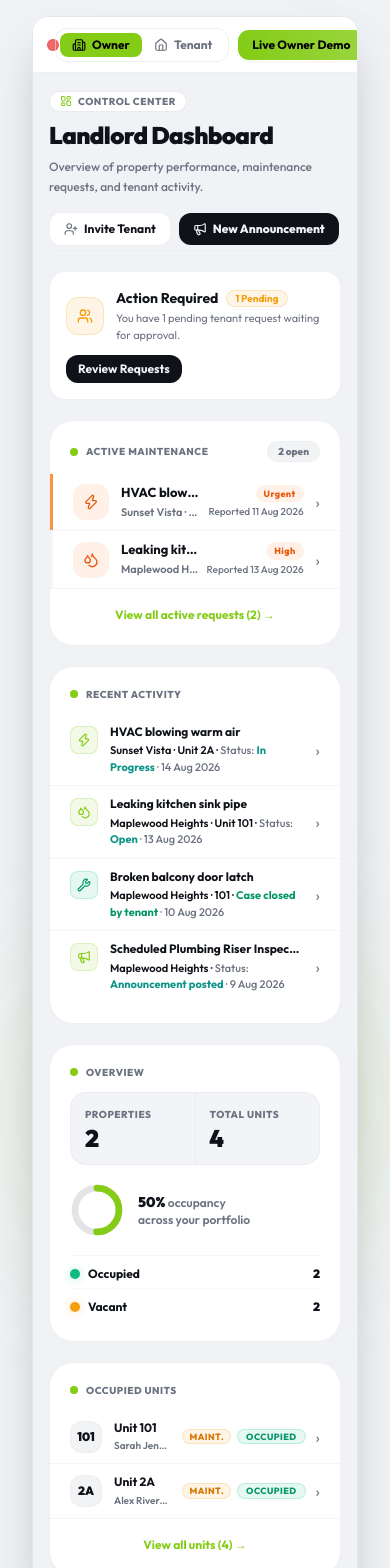
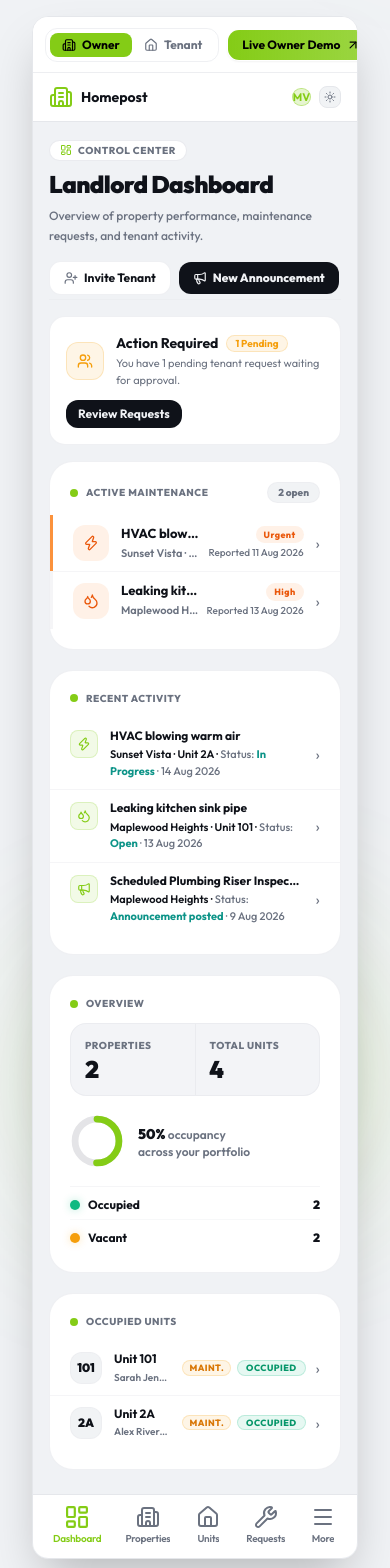
Before and after one commit to Arsa-1109/homepost, a Next.js app in the folder frontend/: page / in a window 390 px wide. Shown: the part 2740-4308 px from the top of the page. Built offline with nearby package versions, Linux system fonts and the light colour scheme.

Commit message:
fix(demo): mobile phone navigation, zero-scroll aspect ratio, and settings removal

```diff
--- a/frontend/src/components/DemoDashboard.tsx
+++ b/frontend/src/components/DemoDashboard.tsx
@@ -30,13 +30,13 @@ export function DemoDashboard({ role = "owner", onLaunchDemo }: DemoDashboardPro
   const [activeTenantTab, setActiveTenantTab] = useState("home");
 
   return (
-    <div className="w-full max-w-5xl mx-auto rounded-2xl md:rounded-3xl shadow-2xl overflow-hidden flex flex-col border border-border solid-panel relative bg-card transition-all duration-300">
+    <div className="w-full max-w-6xl mx-auto rounded-2xl md:rounded-3xl shadow-2xl overflow-hidden flex flex-col border border-border solid-panel relative bg-card transition-all duration-300">
 
       {/* Top Interactive Browser Chrome Bar */}
-      <div className="h-14 md:h-16 border-b border-border/70 flex items-center justify-between px-3.5 sm:px-6 bg-[rgb(var(--ml-bg-secondary))] z-20 gap-2 sm:gap-4">
+      <div className="h-14 md:h-16 border-b border-border/70 flex items-center justify-between px-3 sm:px-6 bg-[rgb(var(--ml-bg-secondary))] z-20 gap-2 sm:gap-4">
 
-        {/* Left: Window Controls + Live Breadcrumb */}
-        <div className="flex items-center gap-2.5 sm:gap-3.5 min-w-0">
+        {/* Left: Window Controls + Live Breadcrumb (Desktop Only) */}
+        <div className="hidden sm:flex items-center gap-2.5 sm:gap-3.5 min-w-0">
           <div className="flex items-center gap-1.5 shrink-0">
             <span className="w-3 h-3 rounded-full bg-red-500/80 border border-red-600/30 inline-block" />
             <span className="w-3 h-3 rounded-full bg-amber-500/80 border border-amber-600/30 inline-block" />
@@ -103,7 +103,7 @@ export function DemoDashboard({ role = "owner", onLaunchDemo }: DemoDashboardPro
       </div>
 
       {/* Main Interactive Stage with Animated Role Transitions */}
-      <div className="relative min-h-[580px] flex flex-col bg-[rgb(var(--ml-bg-primary))] overflow-hidden">
+      <div className="relative flex flex-col bg-[rgb(var(--ml-bg-primary))] overflow-hidden">
         <AnimatePresence mode="wait">
           {selectedRole === "owner" ? (
             /* ===============================================================
@@ -115,7 +115,7 @@ export function DemoDashboard({ role = "owner", onLaunchDemo }: DemoDashboardPro
               animate={{ opacity: 1, scale: 1, y: 0 }}
               exit={{ opacity: 0, scale: 0.98, y: -8 }}
               transition={{ duration: 0.3, ease: [0.16, 1, 0.3, 1] }}
-              className="flex flex-1 overflow-hidden"
+              className="flex flex-1 w-full overflow-hidden"
             >
               <DemoLandlordView
                 isSidebarCollapsed={isSidebarCollapsed}
--- a/frontend/src/components/demo/DemoLandlordView.tsx
+++ b/frontend/src/components/demo/DemoLandlordView.tsx
@@ -1,15 +1,19 @@
 "use client";
 
+import { useState } from "react";
 import {
   Building2,
   ChevronLeft,
   ChevronRight,
   LayoutDashboard,
   Megaphone,
+  Menu,
   Sun,
   UserPlus,
   Users,
+  X,
 } from "lucide-react";
+import { AnimatePresence, motion } from "framer-motion";
 import { cn } from "@/lib/utils";
 import {
   LANDLORD_ACTIVE_REQUESTS,
@@ -36,11 +40,12 @@ export function DemoLandlordView({
   onSelectTab,
   onLaunchDemo,
 }: DemoLandlordViewProps) {
+  const [isMoreOpen, setIsMoreOpen] = useState(false);
   const strokeDashoffset =
     RING_CIRCUMFERENCE - (OCCUPANCY_PERCENT / 100) * RING_CIRCUMFERENCE;
 
   return (
-    <>
+    <div className="relative w-full flex flex-1 overflow-hidden">
       {/* Collapsible Sidebar (reproduced from landlord/layout.tsx) */}
       <aside className={cn(
         "hidden md:flex flex-col border-r border-border bg-[rgb(var(--ml-bg-secondary))] transition-all duration-300 shrink-0 relative select-none",
@@ -103,9 +108,9 @@ export function DemoLandlordView({
       </aside>
 
       {/* Main Landlord Content View */}
-      <div className="flex-1 flex flex-col min-w-0 overflow-y-auto bg-[rgb(var(--ml-bg-primary))]">
+      <div className="flex-1 flex flex-col min-w-0 bg-[rgb(var(--ml-bg-primary))]">
         {/* Desktop Top Header Bar (from landlord/layout.tsx header) */}
-        <header className="h-14 items-center justify-between px-6 border-b border-border bg-[rgb(var(--ml-bg-secondary))] hidden md:flex sticky top-0 z-10">
+        <header className="h-14 items-center justify-between px-6 border-b border-border bg-[rgb(var(--ml-bg-secondary))] hidden md:flex sticky top-0 z-10 shrink-0">
           <div className="font-bold text-base text-[rgb(var(--ml-text-primary))] capitalize">
             {activeTab}
           </div>
@@ -119,8 +124,24 @@ export function DemoLandlordView({
           </div>
         </header>
 
+        {/* Mobile Top Header Bar (from landlord/layout.tsx mobile header) */}
+        <header className="md:hidden flex items-center justify-between px-4 py-3 border-b border-border bg-[rgb(var(--ml-bg-secondary))] sticky top-0 z-10">
+          <div className="flex items-center gap-2 text-sm font-bold text-[rgb(var(--ml-text-primary))]">
+            <Building2 className="size-4.5 text-[rgb(var(--ml-accent))]" />
+            <span>Homepost</span>
+          </div>
+          <div className="flex gap-2 items-center">
+            <div className="w-6.5 h-6.5 rounded-full bg-[rgb(var(--ml-accent))]/20 text-[rgb(var(--ml-accent))] border border-[rgb(var(--ml-accent))]/40 flex items-center justify-center text-[11px] font-bold">
+              MV
+            </div>
+            <div className="p-1 rounded-lg border border-border bg-[rgb(var(--ml-bg-tertiary))] text-[rgb(var(--ml-text-secondary))]">
+              <Sun className="w-3 h-3" />
+            </div>
+          </div>
+        </header>
+
         {/* Dashboard Inner Body (DashboardHeader + Action Banner + Bento Grid) */}
-        <div className="p-4 sm:p-6 lg:p-7 flex flex-col gap-5 max-w-7xl mx-auto w-full">
+        <div className="p-4 sm:p-5 lg:p-6 flex flex-col gap-4 max-w-7xl mx-auto w-full pb-6">
 
           {/* Dashboard Header (from DashboardHeader.tsx) */}
           <div className="flex flex-col md:flex-row md:items-end justify-between gap-4 pb-1 border-b border-border/40">
@@ -233,14 +254,6 @@ export function DemoLandlordView({
                       </div>
                     );
                   })}
-                </div>
-                <div className="px-5 pt-3 border-t border-border/40 text-center">
-                  <button
-                    onClick={() => onLaunchDemo("/landlord/requests")}
-                    className="inline-flex items-center gap-1 text-xs font-bold text-[rgb(var(--ml-accent))] hover:underline cursor-pointer"
-                  >
-                    View all active requests (2) &rarr;
-                  </button>
                 </div>
               </div>
 
@@ -398,14 +411,6 @@ export function DemoLandlordView({
                     </div>
                   ))}
                 </div>
-                <div className="px-5 pt-3 border-t border-border/40 text-center">
-                  <button
-                    onClick={() => onLaunchDemo("/landlord/units")}
-                    className="inline-flex items-center gap-1 text-xs font-bold text-[rgb(var(--ml-accent))] hover:underline cursor-pointer"
-                  >
-                    View all units (4) &rarr;
-                  </button>
-                </div>
               </div>
 
             </div>
@@ -413,7 +418,137 @@ export function DemoLandlordView({
           </div>
 
         </div>
+
+        {/* Mobile Bottom Navigation Bar (exact match to landlord/layout.tsx) */}
+        <nav className="md:hidden sticky bottom-0 left-0 right-0 z-30 bg-[rgb(var(--ml-bg-secondary))]/95 backdrop-blur-lg border-t border-border px-2 pt-1.5 pb-2 min-h-[58px] flex items-center justify-around">
+          {LANDLORD_NAV_ITEMS.slice(0, 4).map((item) => {
+            const Icon = item.icon;
+            const isActive = activeTab === item.id;
+            return (
+              <button
+                key={item.id}
+                onClick={() => {
+                  onSelectTab(item.id);
+                  onLaunchDemo(item.href || `/landlord/${item.id.toLowerCase().replace(/\s+/g, "-")}`);
+                }}
+                className={cn(
+                  "flex flex-col items-center justify-center min-h-[44px] min-w-[44px] px-2 py-1 rounded-xl text-[10px] font-semibold transition-all duration-200 cursor-pointer touch-manipulation",
+                  isActive
+                    ? "text-[rgb(var(--ml-accent))]"
+                    : "text-[rgb(var(--ml-text-secondary))] hover:text-[rgb(var(--ml-text-primary))]"
+                )}
+              >
+                <Icon className={cn("size-4.5 transition-transform", isActive && "scale-110 text-[rgb(var(--ml-accent))]")} />
+                <span className="truncate max-w-[64px] tracking-tight mt-0.5">{item.label}</span>
+              </button>
+            );
+          })}
+
+          {/* 5th Tab: More Button */}
+          <button
+            type="button"
+            onClick={() => setIsMoreOpen(!isMoreOpen)}
+            className={cn(
+              "flex flex-col items-center justify-center min-h-[44px] min-w-[44px] px-2 py-1 rounded-xl text-[10px] font-semibold transition-all duration-200 cursor-pointer touch-manipulation",
+              (isMoreOpen || LANDLORD_NAV_ITEMS.slice(4).some((item) => activeTab === item.id))
+                ? "text-[rgb(var(--ml-accent))]"
+                : "text-[rgb(var(--ml-text-secondary))] hover:text-[rgb(var(--ml-text-primary))]"
+            )}
+            aria-label="More navigation options"
+          >
+            <Menu className={cn("size-4.5 transition-transform", (isMoreOpen || LANDLORD_NAV_ITEMS.slice(4).some((item) => activeTab === item.id)) && "scale-110 text-[rgb(var(--ml-accent))]")} />
+            <span className="truncate max-w-[64px] tracking-tight mt-0.5">More</span>
+          </button>
+        </nav>
+
+        {/* Frame-Contained "More" Slide-up Drawer strictly inside Demo Window */}
+        <AnimatePresence>
+          {isMoreOpen && (
+            <>
+              {/* Contained Backdrop */}
+              <motion.div
+                initial={{ opacity: 0 }}
+                animate={{ opacity: 1 }}
+                exit={{ opacity: 0 }}
+                onClick={() => setIsMoreOpen(false)}
+                className="absolute inset-0 z-40 bg-black/60 backdrop-blur-xs cursor-pointer"
+              />
+
+              {/* Contained Drawer Panel */}
+              <motion.div
+                initial={{ y: "100%" }}
+                animate={{ y: 0 }}
+                exit={{ y: "100%" }}
+                transition={{ type: "spring", damping: 25, stiffness: 250 }}
+                className="absolute bottom-0 inset-x-0 z-50 bg-[rgb(var(--ml-bg-secondary))] border-t border-border rounded-t-3xl p-5 shadow-2xl max-h-[80%] overflow-y-auto"
+              >
+                {/* Drag Handle */}
+                <div
+                  onClick={() => setIsMoreOpen(false)}
+                  className="mx-auto w-12 h-1.5 rounded-full bg-border/80 mb-4 cursor-pointer hover:bg-border transition-colors"
+                />
+
+                <div className="flex items-center justify-between mb-4">
+                  <div>
+                    <h3 className="text-base font-bold text-[rgb(var(--ml-text-primary))]">More Options</h3>
+                    <p className="text-xs text-[rgb(var(--ml-text-secondary))] mt-0.5">
+                      Property management tools and settings
+                    </p>
+                  </div>
+                  <button
+                    onClick={() => setIsMoreOpen(false)}
+                    className="p-1.5 rounded-lg border border-border text-[rgb(var(--ml-text-secondary))] hover:text-[rgb(var(--ml-text-primary))] hover:bg-[rgb(var(--ml-bg-tertiary))] cursor-pointer transition-colors"
+                  >
+                    <X className="w-4 h-4" />
+                  </button>
+                </div>
+
+                {/* Cohesive Full-Width List Cards */}
+                <div className="flex flex-col gap-2.5">
+                  {LANDLORD_NAV_ITEMS.slice(4).map((item) => {
+                    const Icon = item.icon;
+                    const isActive = activeTab === item.id;
+                    return (
+                      <button
+                        key={item.id}
+                        onClick={() => {
+                          setIsMoreOpen(false);
+                          onSelectTab(item.id);
+                          onLaunchDemo(item.href || `/landlord/${item.id.toLowerCase().replace(/\s+/g, "-")}`);
+                        }}
+                        className={cn(
+                          "flex items-center justify-between p-3 rounded-2xl border transition-all duration-200 cursor-pointer active:scale-[0.99] text-left w-full",
+                          isActive
+                            ? "bg-[rgb(var(--ml-bg-tertiary))] text-[rgb(var(--ml-accent))] border-[rgb(var(--ml-accent))]/40 shadow-sm"
+                            : "bg-[rgb(var(--ml-bg-primary))] text-[rgb(var(--ml-text-primary))] border-border/70 hover:bg-[rgb(var(--ml-bg-tertiary))] hover:border-border"
+                        )}
+                      >
+                        <div className="flex items-center gap-3 min-w-0">
+                          <div className={cn(
+                            "w-9 h-9 rounded-xl flex items-center justify-center shrink-0 transition-colors",
+                            isActive
+                              ? "bg-[rgb(var(--ml-accent))]/15 text-[rgb(var(--ml-accent))]"
+                              : "bg-[rgb(var(--ml-bg-secondary))] text-[rgb(var(--ml-text-secondary))] border border-border/50"
+                          )}>
+                            <Icon className="size-4.5" />
+                          </div>
+                          <div className="min-w-0">
+                            <div className="font-semibold text-xs leading-tight truncate">{item.label}</div>
+                            <div className="text-[11px] text-[rgb(var(--ml-text-secondary))] mt-0.5 truncate">
+                              {item.description || "Property management tools & settings"}
+                            </div>
+                          </div>
+                        </div>
+                        <ChevronRight className={cn("size-4 shrink-0 transition-transform ml-2", isActive ? "text-[rgb(var(--ml-accent))]" : "text-[rgb(var(--ml-text-secondary))] opacity-60")} />
+                      </button>
+                    );
+                  })}
+                </div>
+              </motion.div>
+            </>
+          )}
+        </AnimatePresence>
       </div>
-    </>
+    </div>
   );
 }
--- a/frontend/src/components/demo/DemoTenantPhone.tsx
+++ b/frontend/src/components/demo/DemoTenantPhone.tsx
@@ -5,13 +5,18 @@ import {
   Battery,
   Building2,
   Calendar,
+  ChevronRight,
   Clock,
+  Droplets,
+  FileText,
+  Home,
   Megaphone,
-  Settings,
+  Plus,
   Signal,
   Sun,
   Wifi,
   Wrench,
+  Zap,
 } from "lucide-react";
 import { cn } from "@/lib/utils";
 import { Button } from "@/components/ui/button";
@@ -54,12 +59,6 @@ export function DemoTenantPhone({ activeTab, onSelectTab, onLaunchDemo }: DemoTe
               <span className="tracking-tight">Homepost</span>
             </div>
             <div className="flex gap-2 items-center">
-              <button
-                onClick={() => onLaunchDemo("/tenant/settings")}
-                className="size-7 rounded-lg flex items-center justify-center bg-[rgb(var(--ml-bg-tertiary))] text-[rgb(var(--ml-text-secondary))] border border-border cursor-pointer hover:text-[rgb(var(--ml-text-primary))]"
-              >
-                <Settings className="size-3.5" />
-              </button>
               <div className="size-7 rounded-lg flex items-center justify-center bg-[rgb(var(--ml-bg-tertiary))] text-[rgb(var(--ml-text-secondary))] border border-border">
                 <Sun className="size-3.5" />
               </div>
--- a/frontend/src/components/demo/demoData.ts
+++ b/frontend/src/components/demo/demoData.ts
@@ -12,14 +12,13 @@ import {
 } from "lucide-react";
 
 export const LANDLORD_NAV_ITEMS = [
-  { id: "Dashboard",       label: "Dashboard",       href: "/landlord/dashboard",       icon: LayoutDashboard },
-  { id: "Properties",      label: "Properties",      href: "/landlord/properties",      icon: Building2 },
-  { id: "Units",           label: "Units",           href: "/landlord/units",           icon: Home },
-  { id: "Requests",        label: "Requests",        href: "/landlord/requests",        icon: Wrench },
-  { id: "Announcements",   label: "Announcements",   href: "/landlord/announcements",   icon: Megaphone },
-  { id: "Documents",       label: "Documents",       href: "/landlord/documents",       icon: FileText },
-  { id: "Access Requests", label: "Access Requests", href: "/landlord/access-requests", icon: UserCheck },
-  { id: "Settings",        label: "Settings",        href: "/landlord/settings",        icon: Settings2 },
+  { id: "Dashboard",       label: "Dashboard",       href: "/landlord/dashboard",       icon: LayoutDashboard, description: "Overview of properties, units & cashflow" },
+  { id: "Properties",      label: "Properties",      href: "/landlord/properties",      icon: Building2,       description: "Manage property listings & addresses" },
+  { id: "Units",           label: "Units",           href: "/landlord/units",           icon: Home,            description: "Occupancy, leases & unit details" },
+  { id: "Requests",        label: "Requests",        href: "/landlord/requests",        icon: Wrench,          description: "Maintenance & tenant work orders" },
+  { id: "Announcements",   label: "Announcements",   href: "/landlord/announcements",   icon: Megaphone,       description: "Broadcast updates to your residents" },
+  { id: "Documents",       label: "Documents",       href: "/landlord/documents",       icon: FileText,        description: "Upload and view leases & property files" },
+  { id: "Access Requests", label: "Access Requests", href: "/landlord/access-requests", icon: UserCheck,       description: "Review and approve applicant join requests" },
 ];
 
 export const LANDLORD_ACTIVE_REQUESTS = [
@@ -70,17 +69,6 @@ export const LANDLORD_RECENT_ACTIVITY = [
   },
   {
     id: "act-3",
-    type: "maintenance_update",
-    title: "Broken balcony door latch",
-    property_name: "Maplewood Heights",
-    unit_label: "101",
-    status_text: "Case closed by tenant",
-    status_type: "closed",
-    date: "10 Aug 2026",
-    icon: Wrench,
-  },
-  {
-    id: "act-4",
     type: "announcement_posted",
     title: "Scheduled Plumbing Riser Inspection",
     property_name: "Maplewood Heights",
```
